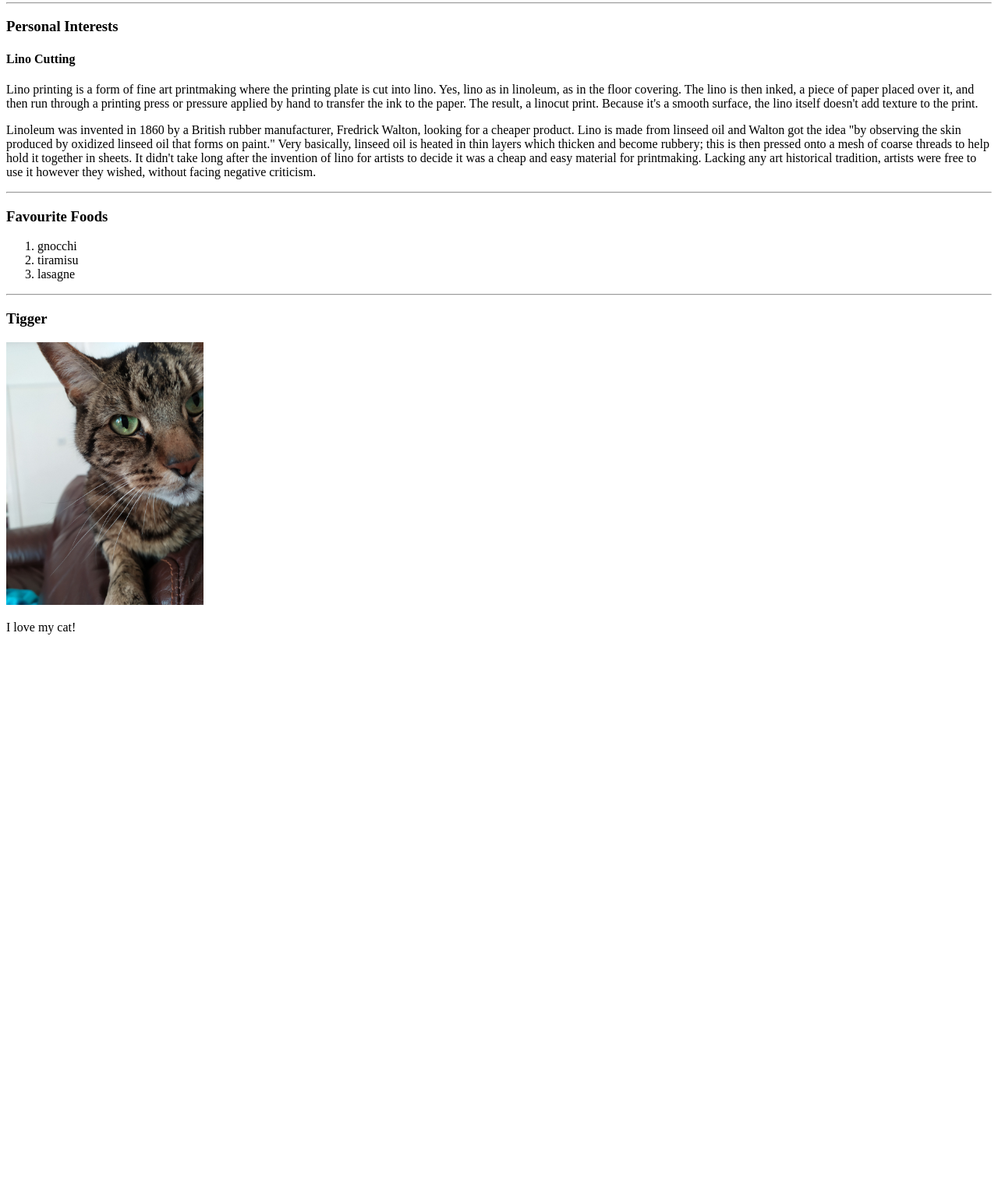
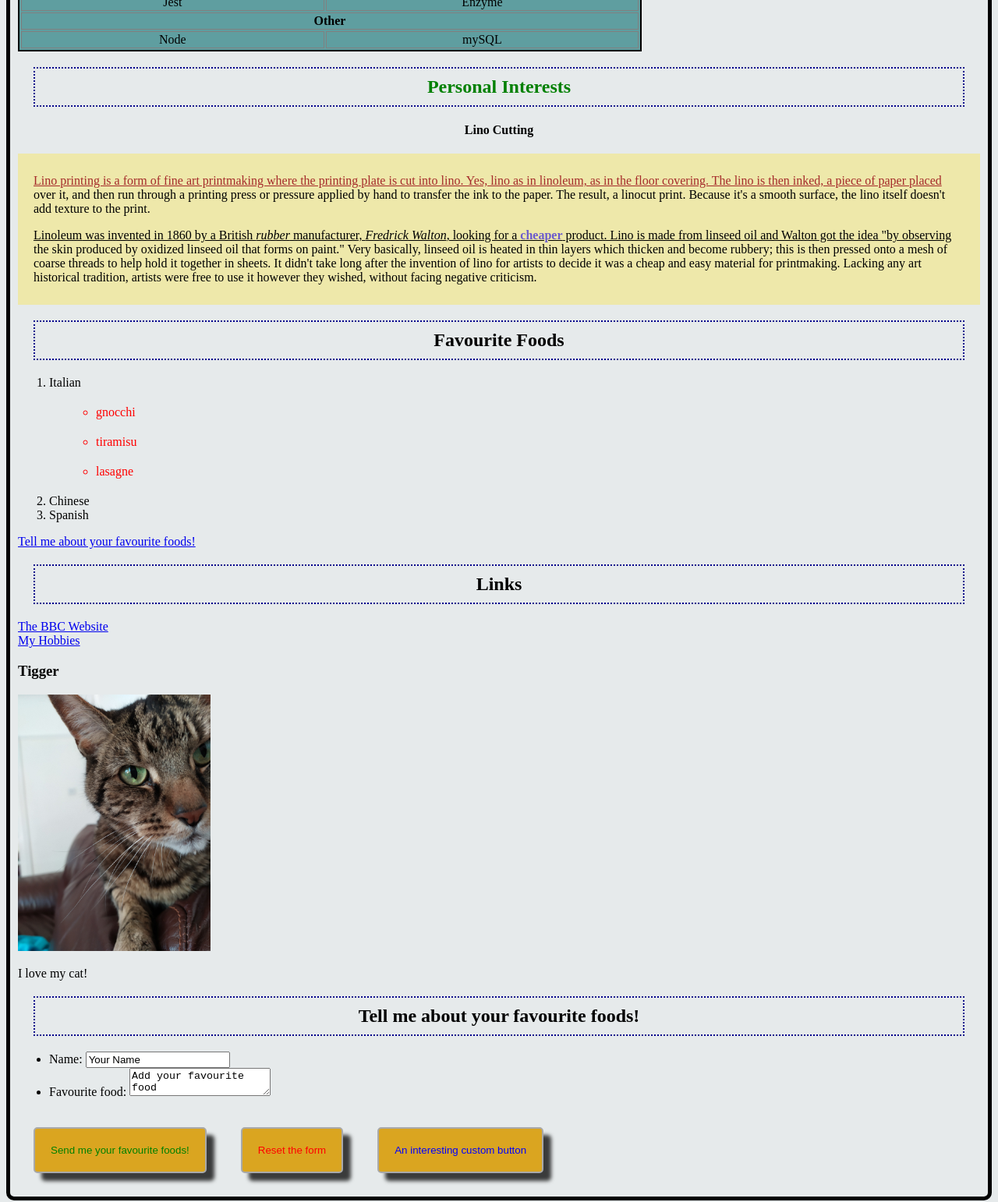
Before and after one commit to HeatherJLewis/exampleWebsite, a website: page index.html in a window 1280 px wide. Shown: the part 354-1896 px from the top of the page at 78% size. Before the commit the page ends 1184 px from the top, so only its background shows below. Drawn offline with Linux system fonts and the light colour scheme.

Commit message:
Adds example CSS styling

```diff
--- /dev/null
+++ b/index.css
@@ -0,0 +1,99 @@
+body {
+    border: solid black 5px;
+    padding: 10px;
+    background-color: rgba(229, 234, 235, 0.959);
+    border-radius: 10px;
+}
+
+h1 {
+    text-align: center;
+    border: solid rgb(6, 49, 13) 3px;
+    padding: 20px;
+    border-radius: 50px 20px;
+    background-color: rgb(103, 155, 129);
+}
+
+h2 {
+    text-align: center;
+    border: dotted darkblue 2px;
+    margin: 20px;
+    padding: 10px;
+}
+
+p::spelling-error {
+    color: red;
+}
+
+.first {
+    color: blueviolet
+}
+
+h2.second {
+    color: green;
+}
+
+.hobbyText {
+    background-color: palegoldenrod;
+    padding: 10px 20px
+}
+
+.hobbyText p:first-child::first-line {
+    color: brown;
+}
+
+.hobbyText p::first-line {
+    text-decoration: underline;
+}
+
+h3:hover {
+    visibility: visible;
+    background-color: greenyellow;
+    border: solid black 10px;
+    text-align: center;
+}
+
+a:visited {
+    color: rebeccapurple;
+}
+
+ol > ul > li{
+    color: red;
+    margin: 20px;
+}
+
+strong {
+    color: slateblue;
+}
+
+.myTable {
+    background-color: cadetblue;
+    border: solid black 2px;
+    width: 800px;
+    align-items: center;
+}
+
+td {
+    text-align: center;
+}
+
+td, th {
+    border: solid grey 1px;
+}
+
+button {
+    margin: 20px;
+    color: blue;
+    background-color: goldenrod;
+    padding: 20px;
+    border: solid darkgray 2px;
+    border-radius: 5px;
+    box-shadow: 10px 10px 5px 0px rgba(0,0,0,0.75);
+}
+
+button.resetButton {
+    color: red;
+}
+
+button.submitButton {
+    color:green;
+}
--- a/index.html
+++ b/index.html
@@ -4,30 +4,12 @@
         <meta name="viewport" content="width=device-width, initial-scale=1.0">
         <title>HeatherJLewis</title>
         <link rel="shortcut icon" href="sunshine.ico" type="image/x-icon">
-        <style>
-            .myTable {
-                background-color: cadetblue;
-            }
-
-            td {
-                text-align: center;
-            }
-
-            td, th {
-                border: solid grey 1px;
-            }
-
-            table {
-                border: solid black 2px;
-                width: 800px;
-                align-items: center;
-            }
-        </style>
+        <link rel="stylesheet" href="./index.css" >
+        <style></style>
     </head>
     <body>
-        <h1>HeatherJLewis</h1>
-        <hr>
-        <h2>
+        <h1>Heather J. Lewis</h1>
+        <h2 class="first">
             Languages I am learning or would like to learn:
         </h2>
         <table class="myTable">
@@ -59,22 +41,49 @@
                 <td>mySQL</td>
             </tr>
         </table>
-        <hr>
-        <h3>Personal Interests</h3>
-        <h4>Lino Cutting</h4>
-        <p>Lino printing is a form of fine art printmaking where the printing plate is cut into lino. Yes, lino as in linoleum, as in the floor covering. The lino is then inked, a piece of paper placed over it, and then run through a printing press or pressure applied by hand to transfer the ink to the paper. The result, a linocut print. Because it's a smooth surface, the lino itself doesn't add texture to the print.</p>
+        <h2 class="second">Personal Interests</h2>
+        <h4 style="text-align: center;">Lino Cutting</h4>
+        <div class="hobbyText">
+            <p>Lino printing is a form of fine art printmaking where the printing plate is cut into lino. Yes, lino as in linoleum, as in the floor covering. The lino is then inked, a piece of paper placed over it, and then run through a printing press or pressure applied by hand to transfer the ink to the paper. The result, a linocut print. Because it's a smooth surface, the lino itself doesn't add texture to the print.</p>
 
-        <p>Linoleum was invented in 1860 by a British rubber manufacturer, Fredrick Walton, looking for a cheaper product. Lino is made from linseed oil and Walton got the idea "by observing the skin produced by oxidized linseed oil that forms on paint." Very basically, linseed oil is heated in thin layers which thicken and become rubbery; this is then pressed onto a mesh of coarse threads to help hold it together in sheets. It didn't take long after the invention of lino for artists to decide it was a cheap and easy material for printmaking. Lacking any art historical tradition, artists were free to use it however they wished, without facing negative criticism.</p>
-        <hr>
-        <h3>Favourite Foods</h3>
+            <p><u>Linoleum</u> was invented in 1860 by a British <i>rubber</i> manufacturer, <em>Fredrick Walton</em>, looking for a <strong>cheaper</strong> product. Lino is made from linseed oil and Walton got the idea "by observing the skin produced by oxidized linseed oil that forms on paint." Very basically, linseed oil is heated in thin layers which thicken and become rubbery; this is then pressed onto a mesh of coarse threads to help hold it together in sheets. It didn't take long after the invention of lino for artists to decide it was a cheap and easy material for printmaking. Lacking any art historical tradition, artists were free to use it however they wished, without facing negative criticism.</p>
+        </div>
+        <h2>Favourite Foods</h2>
         <ol>
-            <li>gnocchi</li>
-            <li>tiramisu</li>
-            <li>lasagne</li>
+            <li>Italian</li>
+                <ul>
+                    <li>gnocchi</li>
+                    <li>tiramisu</li>
+                    <li>lasagne</li>
+                </ul>
+            <li>Chinese</li>
+            <li>Spanish</li>
         </ol>
-        <hr>
-        <h3>Tigger</h3>
-        <img style="max-width: 20%" src="./IMG_20190914_091905.jpg" alt="HeatherJLewis">
+        <a href="#form">Tell me about your favourite foods!</a>
+        <h2>Links</h2>
+        <a href="http://www.bbc.co.uk" title="BBC Website">The BBC Website</a>
+        <br>
+        <a href="./myHobbies.html">My Hobbies</a>
+        <h3 id="myCat">Tigger</h3>
+        <img class="catImage" style="max-width: 20%" src="./IMG_20190914_091905.jpg" alt="HeatherJLewis">
         <p>I love my cat!</p>
+        <h2>Tell me about your favourite foods!</h2>
+        <form id="form" action="" method="post">
+            <ul>
+                <li>
+                    <label for="name">Name:</label>
+                    <input type="text" id="name" name="userName" value="Your Name">
+                </li>
+                <li>
+                    <label for="food">Favourite food:</label>
+                    <textarea id="food" name="favouriteFood">Add your favourite food</textarea>
+                </li>
+            </ul>
+            <button class="submitButton" type="submit">
+                Send me your favourite foods!
+            </button>
+            <button class="resetButton" type="reset">Reset the form</button>
+            <button type="button">An interesting custom button</button>
+        </form>
     </body>
 </DOCTYPE>
```
Also changed, not shown: myHobbies.html (added, +12 -0 lines).
